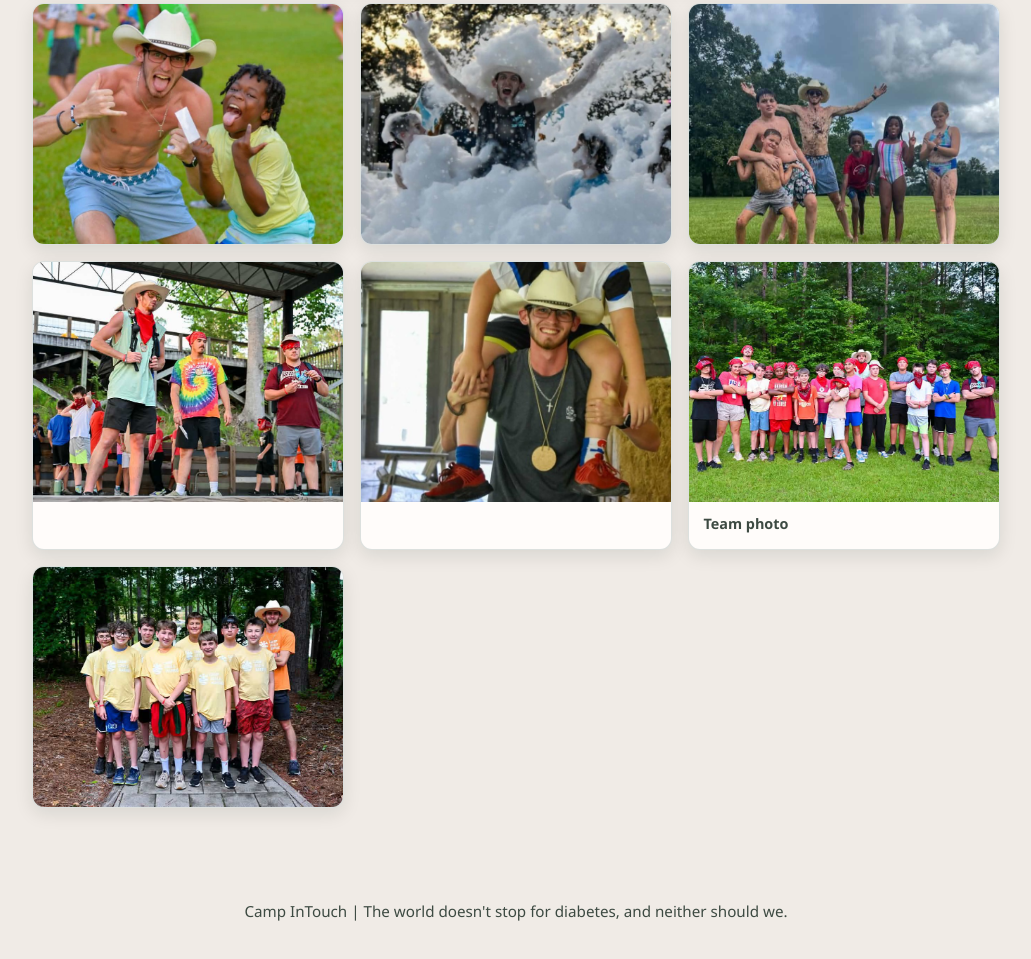
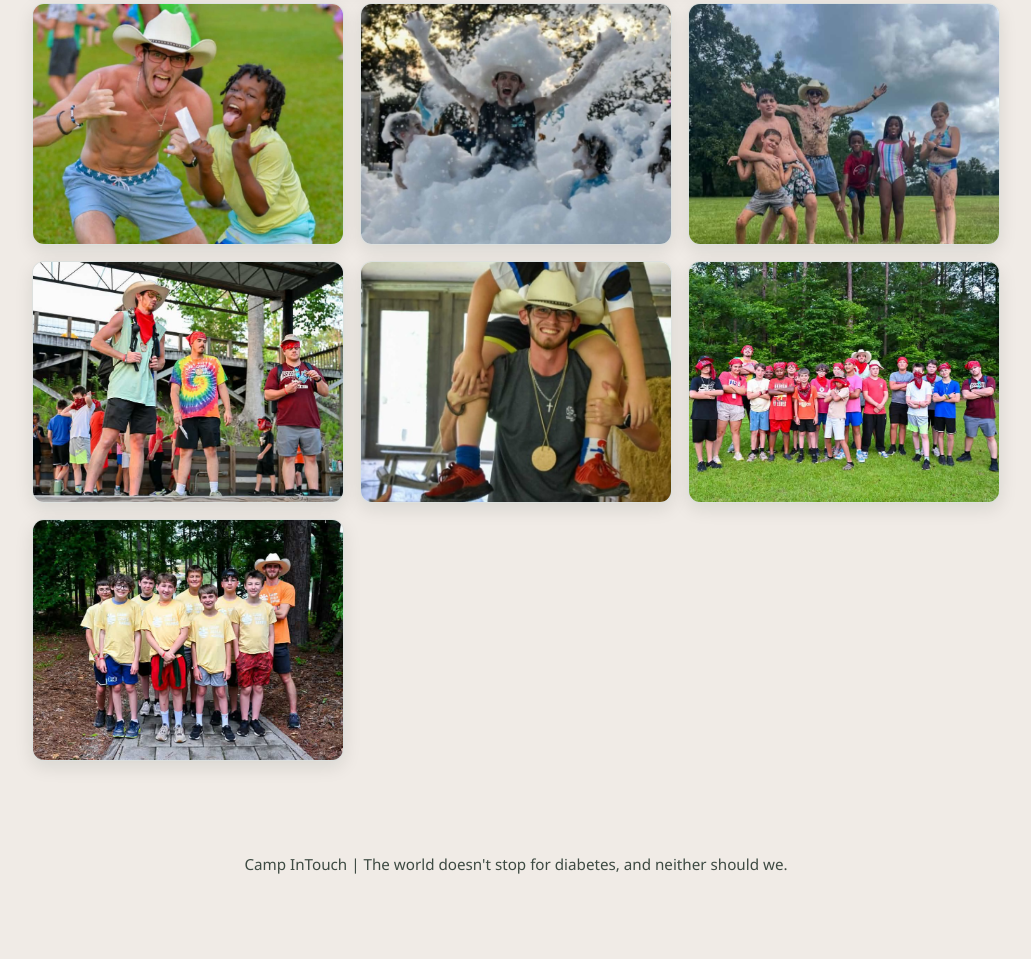
Before and after one commit to nerfbuddy/intouch, a plain HTML site: page photos.html in a window 1280 px wide. Shown: the part 699-1658 px from the top of the page, without its empty margins (124-1155 px from the left). After the commit the page ends 1622 px from the top, so only its background shows below. Drawn offline with Linux system fonts and the light colour scheme.

Commit message:
Fixed a small thing I missed

```diff
--- a/photos.html
+++ b/photos.html
@@ -93,7 +93,6 @@
             height="900"
             loading="lazy"
           />
-          <figcaption class="photo-caption">Team photo</figcaption>
         </figure>
         <figure class="photo-card">
           <img
```
